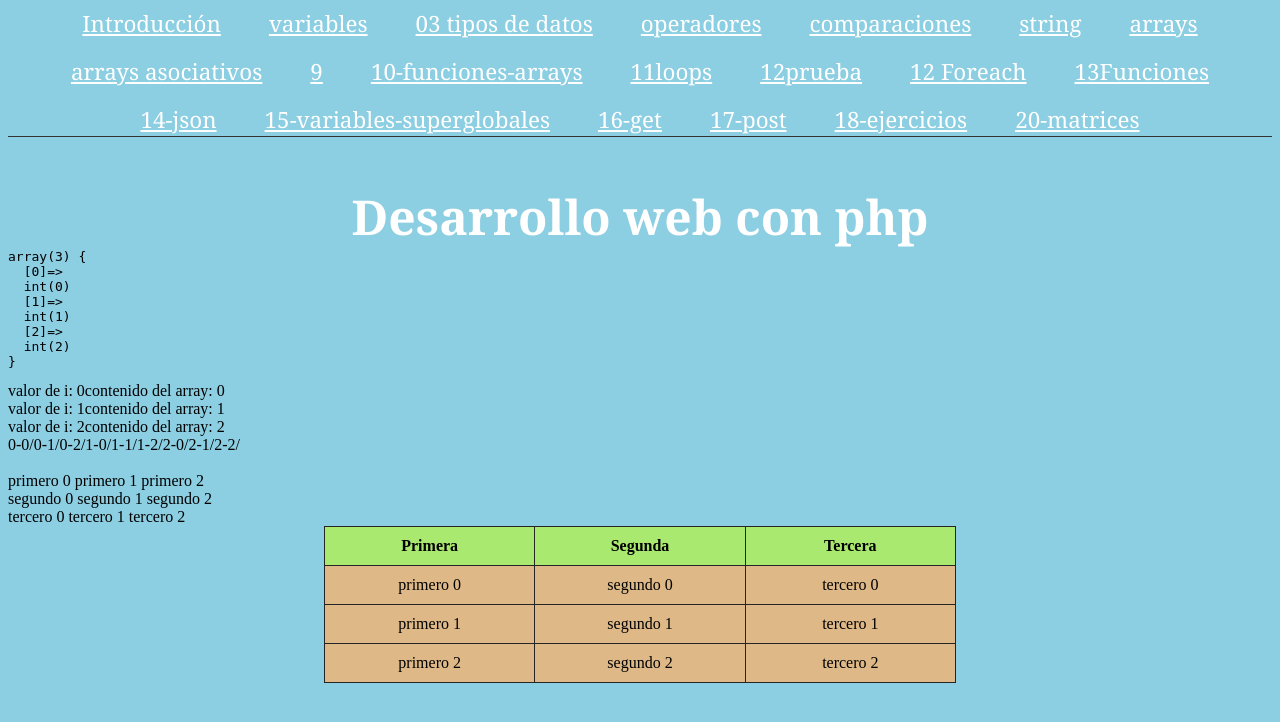
After one commit to tarax-desing/01-php, a PHP site: page /20-matrices.php in a window 1280 px wide. The commit adds this page. Shown: the top 722 px of the page. Run offline with PHP 8.4, Linux system fonts and the light colour scheme.

Commit message:
bucle for para la tabla

```diff
--- /dev/null
+++ b/20-matrices.php
@@ -0,0 +1,77 @@
+<?php
+
+include "includes/header.php";
+
+
+$array1 = [0, 1, 2];
+echo '<pre>';
+var_dump($array1);
+echo '</pre>';
+
+for ($i = 0; $i < count($array1); $i++) {
+    echo 'valor de i: ' . $i . 'contenido del array: ' . $array1[$i] . '<br>';
+}
+
+$array2 = [
+    [0, 1, 2],
+    [0, 1, 2],
+    [0, 1, 2]
+
+];
+
+
+
+for ($i = 0; $i < count($array2); $i++) {
+    for ($j = 0; $j < count($array2[$i]); $j++) {
+        echo $i . '-' . $j . '/';
+
+
+    }
+}
+
+echo '<br>';
+echo '<br>';
+$array3 = [
+    ['primero 0', 'primero 1', 'primero 2'],
+    ['segundo 0', 'segundo 1', 'segundo 2'],
+    ['tercero 0', 'tercero 1', 'tercero 2']
+
+];
+for ($i = 0; $i < count($array3); $i++) {
+    for ($j = 0; $j < count($array3[$i]); $j++) {
+        echo $array3[$i][$j] . ' ';
+    }
+    echo '<br>';
+}
+
+echo "<table >";
+
+
+
+?>
+<table>
+    <thead>
+        <th>Primera</th>
+        <th>Segunda</th>
+        <th>Tercera</th>
+    </thead>
+
+    <body>
+        <?php
+
+        for ($i = 0; $i < count($array3); $i++) {
+            echo '<tr>';
+            for ($j = 0; $j < count($array3[$i]); $j++) {
+                echo '<td>' . $array3[$j][$i] . '</td>';
+            }
+            echo '</tr>';
+        }
+
+        ?>
+    </body>
+</table>
+
+
+
+<?php
+include "includes/footer.php";
--- a/includes/header.php
+++ b/includes/header.php
@@ -27,6 +27,7 @@
     <a href="16-get.php">16-get</a>
     <a href="17-post.php">17-post</a>
     <a href="18-ejercicios.php">18-ejercicios</a>
+    <a href="20-matrices.php">20-matrices</a>
 
 </nav>
 <div class="container">
```
